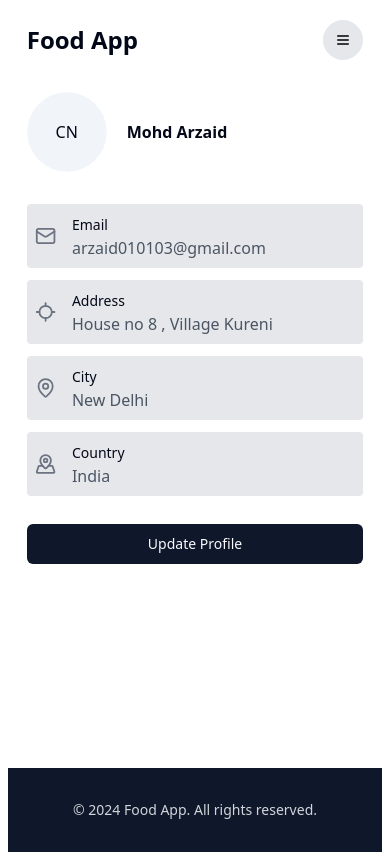
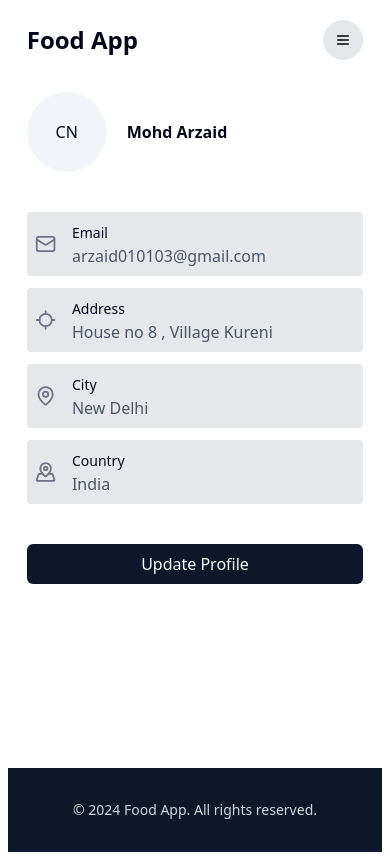
Before and after one commit to Mohd-Arzaid/food-app, a React (Vite) app in the folder frontend/: page /profile in a window 390 px wide. Built offline with nearby package versions, Linux system fonts and the light colour scheme.

Commit message:
margin fix again

```diff
--- a/frontend/src/components/manual/Profile.jsx
+++ b/frontend/src/components/manual/Profile.jsx
@@ -37,7 +37,7 @@ const Profile = () => {
         </div>
       </div>
 
-      <div className="grid md:grid-cols-4 md:gap-2 gap-3 mt-8 mb-7 md:mt-12 md:mb-16">
+      <div className="grid md:grid-cols-4 md:gap-2 gap-3 my-10 md:mt-12 md:mb-16">
         {/* Email */}
         <div className="flex items-center gap-4 rounded-sm p-2 bg-gray-200">
           <Mail className="text-gray-500" />
@@ -96,7 +96,7 @@ const Profile = () => {
       </div>
 
       <div className="text-center w-full ">
-        <Button disabled={isLoading} className="w-full md:w-auto md:text-base" type="submit">
+        <Button disabled={isLoading} className="w-full md:w-auto text-base" type="submit">
           {isLoading && <Loader2 className="mr-2 w-4 h-4 animate-spin" />}
           {isLoading ? "Updating..." : "Update Profile"}
         </Button>
```
